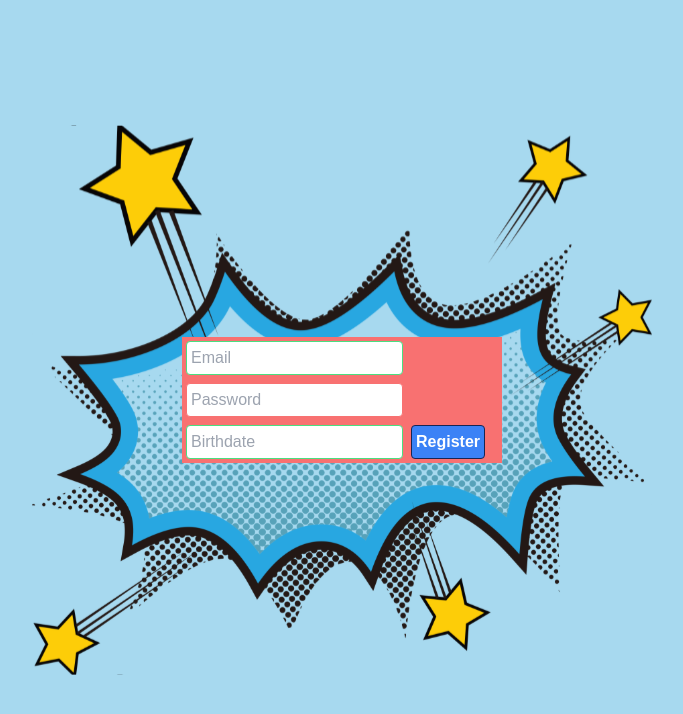
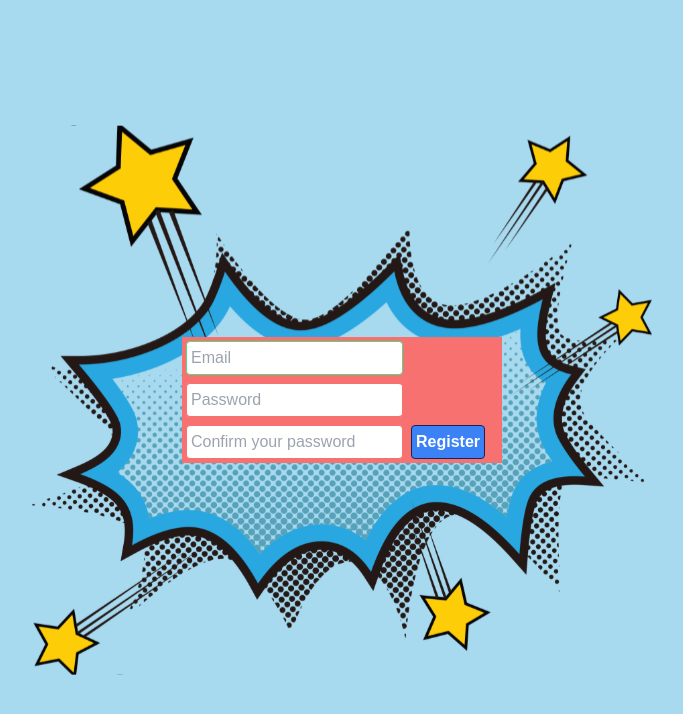
Before and after one commit to WildCodeSchool/2023-09-orleans-cda-projet2-groupe-a, a React (Vite) app in the folder packages/frontend/web/: page /register in a window 1280 px wide. Shown: the top 714 px of the page, without its empty margins (298-981 px from the left). Built offline with nearby package versions, Linux system fonts and the light colour scheme; no server answers; a web font is replaced by a local one.

Commit message:
feat: auth frontend
Add style

Rebase auth-frontend

```diff
--- a/packages/frontend/web/src/pages/Register.tsx
+++ b/packages/frontend/web/src/pages/Register.tsx
@@ -9,7 +9,7 @@ export default function Register() {
 
   const [email, setEmail] = useState<string>('');
   const [password, setPassword] = useState<string>('');
-  const [birthdate, setBirthdate] = useState<string>('');
+  // const [birthdate, setBirthdate] = useState<string>('');
 
   const onSubmit = async (event: FormEvent<HTMLFormElement>) => {
     event.preventDefault(); // pour empêcher le rafraîchissement de la page.
@@ -77,12 +77,12 @@ export default function Register() {
             }}
           />
           <input
-            className='2px m-1 rounded border border-green-400 p-1'
-            type='birthdate'
-            placeholder='Birthdate'
-            value={birthdate}
+            className='2px m-1 rounded border border-red-400 p-1'
+            type='password'
+            placeholder='Confirm your password'
+            value={password}
             onChange={(event) => {
-              setEmail(event.target.value);
+              setPassword(event.target.value);
             }}
           />
           <button
```
